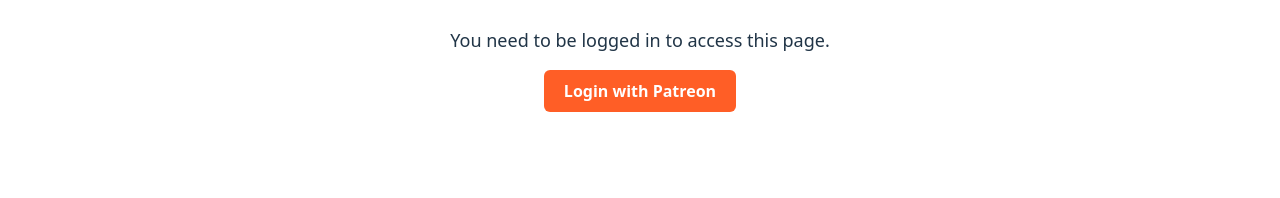
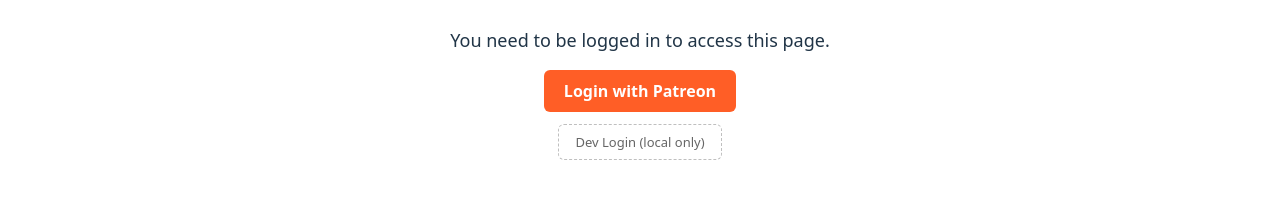
Before and after one commit to ajpeng/chinese-flashcards, a React (Vite) app in the folder frontend/: page /chinese-flashcards/new in a window 1280 px wide. Shown: the part 174-372 px from the top of the page. Built offline with nearby package versions, Linux system fonts and the light colour scheme; no server answers; what opencc-js would draw is missing.

Commit message:
Add dev-only login endpoint and button for local development

```diff
--- a/frontend/src/components/ProtectedRoute.tsx
+++ b/frontend/src/components/ProtectedRoute.tsx
@@ -4,8 +4,10 @@
   children: React.ReactNode;
 }
 
+const isDev = import.meta.env.DEV;
+
 export default function ProtectedRoute({ children }: ProtectedRouteProps) {
-  const { user, loading, loginWithPatreon } = useAuth();
+  const { user, loading, loginWithPatreon, devLogin } = useAuth();
 
   if (loading) {
     return (
@@ -19,6 +21,7 @@
     return (
       <div style={{ textAlign: 'center', padding: '60px 20px' }}>
         <p style={{ marginBottom: 16, fontSize: '18px' }}>You need to be logged in to access this page.</p>
+        <div style={{ display: 'flex', flexDirection: 'column', alignItems: 'center', gap: 12 }}>
           <button
             onClick={loginWithPatreon}
             style={{
@@ -34,6 +37,23 @@
           >
             Login with Patreon
           </button>
+          {isDev && (
+            <button
+              onClick={devLogin}
+              style={{
+                backgroundColor: 'transparent',
+                border: '1px dashed rgba(128,128,128,0.5)',
+                padding: '8px 16px',
+                borderRadius: '6px',
+                cursor: 'pointer',
+                color: 'var(--muted-color)',
+                fontSize: '13px',
+              }}
+            >
+              Dev Login (local only)
+            </button>
+          )}
+        </div>
       </div>
     );
   }
--- a/frontend/src/contexts/AuthContext.tsx
+++ b/frontend/src/contexts/AuthContext.tsx
@@ -20,6 +20,7 @@
   accessToken: string | null;
   loading: boolean;
   loginWithPatreon: () => void;
+  devLogin: () => Promise<void>;
   logout: () => Promise<void>;
   refreshAuth: () => Promise<void>;
   refreshUser: () => Promise<void>;
@@ -95,6 +96,23 @@
     window.location.href = `${API_URL}/api/auth/patreon`;
   };
 
+  const devLogin = async () => {
+    try {
+      const res = await fetch(`${API_URL}/api/auth/dev-login`, { credentials: 'include' });
+      if (!res.ok) throw new Error('Dev login failed');
+      const { accessToken: token } = await res.json();
+      localStorage.setItem('accessToken', token);
+      setAccessToken(token);
+      const userRes = await fetch(`${API_URL}/api/auth/me`, {
+        headers: { Authorization: `Bearer ${token}` },
+        credentials: 'include',
+      });
+      if (userRes.ok) setUser(await userRes.json());
+    } catch (err) {
+      console.error('Dev login error:', err);
+    }
+  };
+
   const logout = async () => {
     try {
       await fetch(`${API_URL}/api/auth/logout`, {
@@ -162,6 +180,7 @@
         accessToken,
         loading,
         loginWithPatreon,
+        devLogin,
         logout,
         refreshAuth,
         refreshUser,
```
Also changed, not shown: 1 other file (tests, documents, lock files or other folders). Lines whose indentation alone changed are shown as unchanged.
